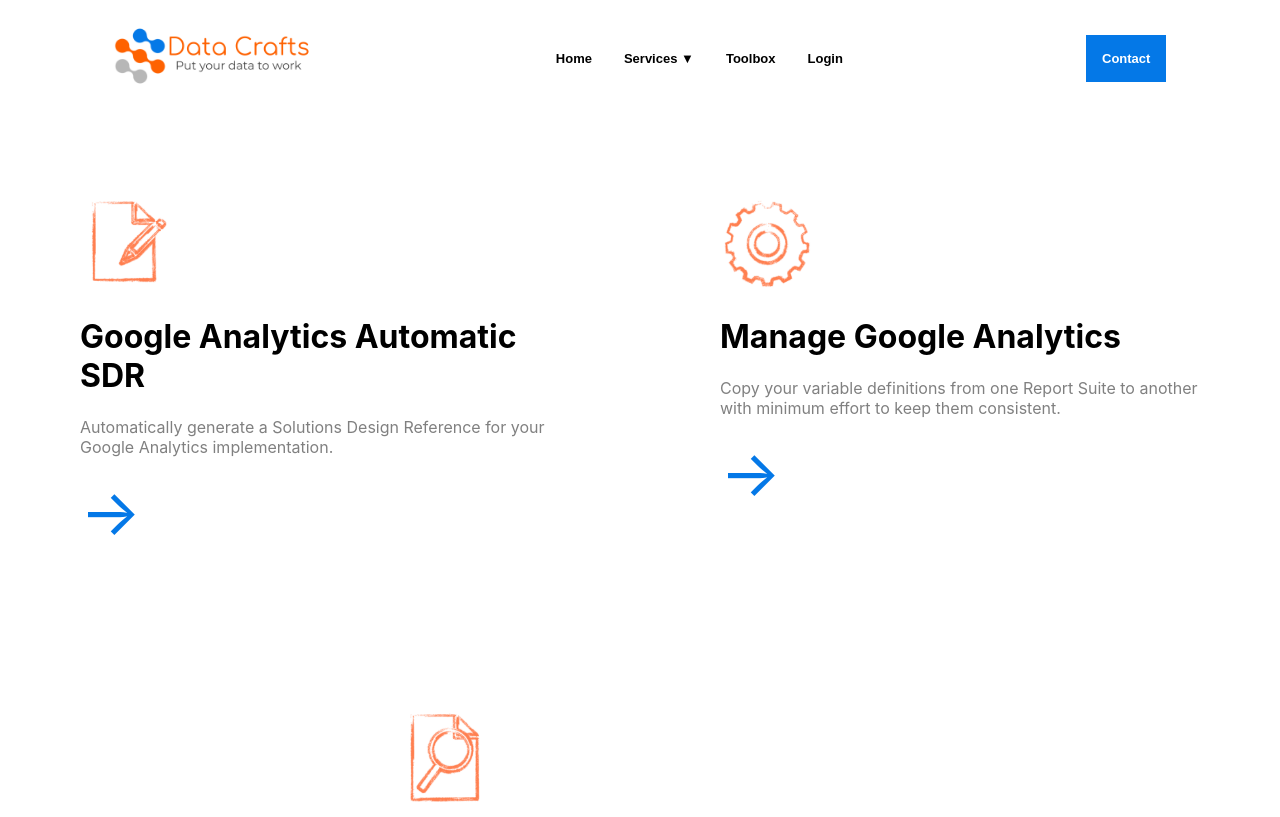
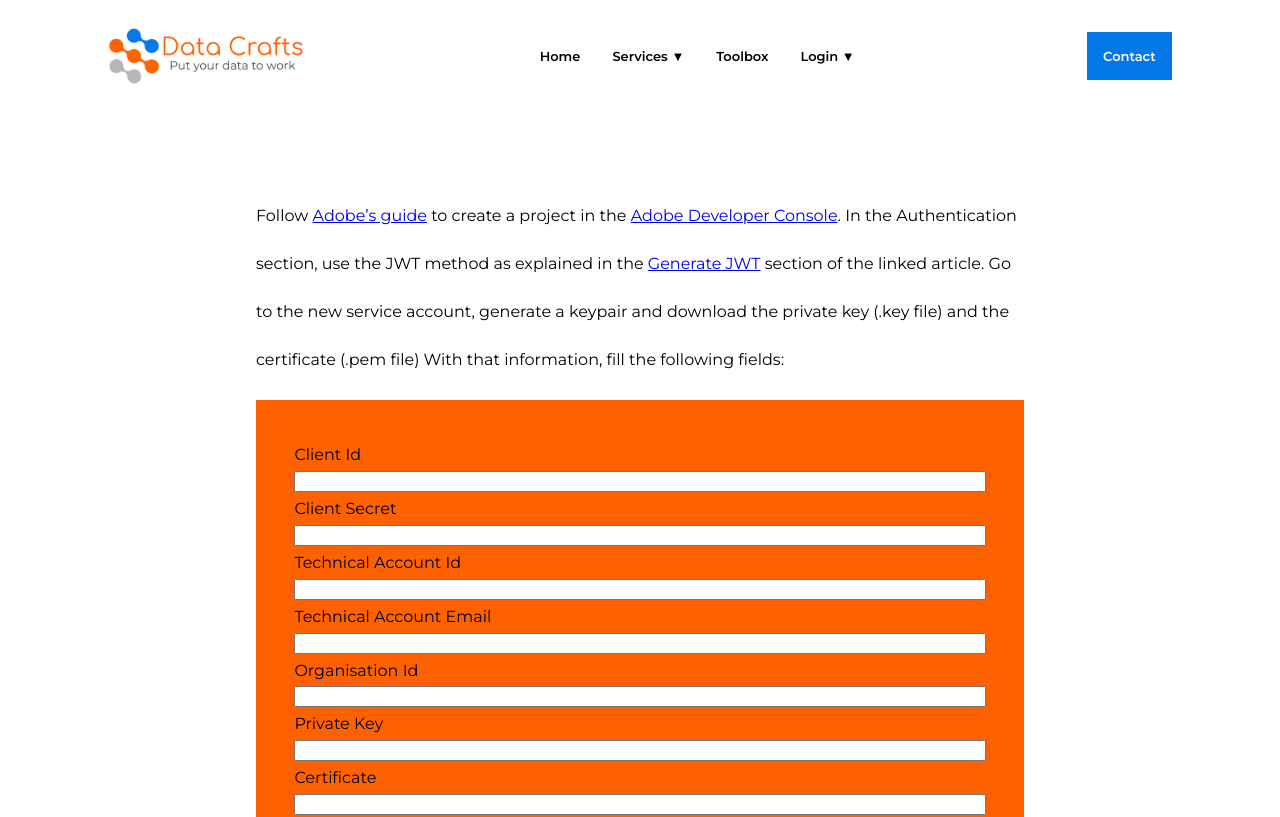
Before and after one commit to ArturBlaya/DC---Toolbox-mockups, a React (Create React App) app: page /credentials_form in a window 1280 px wide. Shown: the top 817 px of the page. Built offline with nearby package versions, Linux system fonts and the light colour scheme.

Commit message:
pagination added

```diff
--- a/package.json
+++ b/package.json
@@ -8,6 +8,7 @@
     "@testing-library/user-event": "^13.5.0",
     "react": "^18.2.0",
     "react-dom": "^18.2.0",
+    "react-router-dom": "^6.3.0",
     "react-scripts": "5.0.1",
     "web-vitals": "^2.1.4"
   },
--- a/public/index.html
+++ b/public/index.html
@@ -24,6 +24,14 @@
       work correctly both with client-side routing and a non-root public URL.
       Learn how to configure a non-root public URL by running `npm run build`.
     -->
+
+    <!-- GOOGLE FONTS -->
+    <link rel="preconnect" href="https://fonts.googleapis.com">
+    <link rel="preconnect" href="https://fonts.gstatic.com" crossorigin>
+    <link href="https://fonts.googleapis.com/css2?family=Montserrat:wght@400;600&display=swap" rel="stylesheet">
+    <!-- GOOGLE FONTS -->
+
+
     <title>Data Crafts Toolbox</title>
   </head>
   <body style=margin:0>
--- a/src/App.jsx
+++ b/src/App.jsx
@@ -1,14 +1,30 @@
+import ReactDOM from "react-dom/client";
+import {
+  BrowserRouter,
+  Routes,
+  Route,
+} from "react-router-dom";
+
 import styles from './App.module.css'
 import { Navbar } from './components/navbar';
-import { Options } from './components/options';
 import { Footer } from './components/footer';
+import { Options } from "./components/options";
+import { Sdr } from "./components/sdr";
+import { Credentials_form } from "./components/credentials_form";
 
 function App() {
-  return (
-    <div className={styles.container}>
+  return (<div className={styles.main}>
       <Navbar/>
-      <Options/>
+      <BrowserRouter>
+        <Routes>
+          <Route path="/" element={<Options/>}/>
+          <Route path="/automatic_sdr" element={<Sdr/>}/>
+          <Route path="/credentials_form" element={<Credentials_form/>}/>
+        </Routes>
+      </BrowserRouter>
       <Footer/>
+
+
     </div>
   );
 }
--- a/src/App.module.css
+++ b/src/App.module.css
@@ -1,9 +1,6 @@
-.container {
-  margin: 0%;
-  padding: 0%;
-  height: 100vh;
-  min-height: 100%;
-  background-color:white;
+.main {
+  min-height: 100vh;
   display: flex;
   flex-direction: column;
+  justify-content: space-between;
 }
--- /dev/null
+++ b/src/components/credentials_form.jsx
@@ -0,0 +1,30 @@
+import styles from './credentials_form.module.css';
+
+export function Credentials_form() {
+  return <div className={styles.container}>
+
+    <p className={styles.p}> Follow <a href="https://developer.adobe.com/analytics-apis/docs/2.0/guides/">Adobe’s guide</a> to create a project in the <a href="https://developer.adobe.com/console/home">Adobe Developer Console</a>.
+      In the Authentication section, use the JWT method as explained in the <a href="https://developer.adobe.com/developer-console/docs/guides/credentials/#generate-jwt">Generate JWT</a> section of the linked article.
+      Go to the new service account, generate a keypair and download the private key (.key file) and the certificate (.pem file)
+      With that information, fill the following fields:
+    </p>
+    <div className={styles.div_form}>
+      <form action="" className={styles.form}>
+        <label>Client Id</label>
+        <input type="text" name="Client Id" id="" />
+        <label>Client Secret</label>
+        <input type="text" name="" id="" />
+        <label>Technical Account Id</label>
+        <input type="text" name="" id="" />
+        <label>Technical Account Email</label>
+        <input type="text" name="" id="" />
+        <label>Organisation Id</label>
+        <input type="text" name="" id="" />
+        <label>Private Key</label>
+        <input type="text" name="" id="" />
+        <label>Certificate</label>
+        <input type="text" name="" id="" />
+      </form>
+    </div>
+  </div>
+}
--- /dev/null
+++ b/src/components/credentials_form.module.css
@@ -0,0 +1,27 @@
+.container {
+  font-family: 'Montserrat', sans-serif;
+  display: flex;
+  flex-wrap: wrap;
+  flex-direction: column;
+  align-items: center;
+  margin: auto 0 auto 0;
+  padding: 5% 20% 10% 20%;
+}
+
+.p {
+  line-height: 3rem;
+}
+
+
+.div_form {
+  background-color: #fe6100;
+  width: 100%;
+}
+.form {
+  display: flex;
+  flex-direction: column;
+  margin: 5%;
+}
+.form label {
+  margin: 1% 0 1% 0;
+}
--- a/src/components/navbar.jsx
+++ b/src/components/navbar.jsx
@@ -3,21 +3,29 @@ import clear_logo from '../img/data-crafts-clear-brand.png';
 
 export function Navbar() {
   return <nav className={styles.nav}>
-    <div className={styles.img_div}>
-      <img src={clear_logo} alt="clear_logo" className={styles.clear_logo} />
-    </div>
-    <div className={styles.buttons}>
+
+    <img src={clear_logo} alt="clear_logo" className={styles.clear_logo} />
+
+    <div className={styles.links}>
       <a className={styles.a} href="../public/index.html">Home</a>
-      <button className={styles.a}>
+      <a className={styles.a}>
         Services ▼
         <div className={styles.dropdown}>
-          <a className="" href="../public/index.html">Digital Analytics</a>
-          <a className="" href="../public/index.html">Business Intelligense</a>
-          <a className="" href="../public/index.html">Data Engineering</a>
+          <a className={styles.a} href="../public/index.html">Digital Analytics</a>
+          <a className={styles.a} href="../public/index.html">Business Intelligense</a>
+          <a className={styles.a} href="../public/index.html">Data Engineering</a>
         </div>
-      </button>
+      </a>
       <a className={styles.a} href="../public/index.html">Toolbox</a>
-      <a className={styles.a} href="http://localhost:3030/oauth/google">Login</a>
+
+      <a className={styles.a}>
+        Login ▼
+        <div className={styles.dropdown}>
+          <a className={styles.a} href="http://localhost:3030/oauth/google">Google</a>
+          <a className={styles.a} href="http://localhost:3030/oauth/github">Github</a>
+        </div>
+      </a>
+
     </div>
     <a className={styles.button} href="../public/index.html">Contact</a>
   </nav>
--- a/src/components/navbar.module.css
+++ b/src/components/navbar.module.css
@@ -6,60 +6,57 @@
   flex-wrap: wrap;
 }
 
-.nav > * {
-  background-color: white;
-}
-
-.img_div{
-  flex: none;
-}
 .clear_logo {
   height: 7rem;
 }
 
-.buttons {
+.links {
   display: flex;
-  flex: initial;
-}
-
-.a , .button {
-  font-family: sans-serif;
-  border: none;
-  font-size: small;
-  text-decoration: none;
-  padding: 1rem;
-  font-weight: bold;
-  cursor: pointer;
 }
 
 .a {
-  background-color: white;
+  font-family: 'Montserrat', sans-serif;
   color: black;
+  font-weight: 600;
+  font-size: small;
+  text-decoration: none;
+  border: none;
+  padding: 1rem;
+  cursor: pointer;
 }
 .a:hover {
   color: #0478E7;
 }
-.button {
-  flex: initial;
-  color: white;
-  background-color: #0478E7;
-  position: relative;
-}
-.button:hover {
-  background-color: #0054a2;
-}
+
 
 .dropdown {
+  background-color: white;
   display: flex;
   flex-direction: column;
   position: absolute;
   margin-top: 1rem;
   visibility: hidden;
   opacity: 0;
-  transition: visibility 0s, opacity 0.4s;
+  transition: visibility 0.5s, opacity 0.5s;
   align-items: flex-start;
 }
-.buttons button:hover .dropdown {
+.a:hover > .dropdown {
   visibility: visible;
   opacity: 1;
 }
+
+
+.button {
+  color: white;
+  background-color: #0478E7;
+  font-family: 'Montserrat', sans-serif;
+  font-weight: 600;
+  font-size: small;
+  text-decoration: none;
+  border: none;
+  padding: 1rem;
+  cursor: pointer;
+}
+.button:hover {
+  background-color: #0054a2;
+}
--- a/src/components/options.jsx
+++ b/src/components/options.jsx
@@ -10,19 +10,19 @@ export function Options() {
       <img src={sdr} alt="sdr" className={styles.img}/>
       <h1>Google Analytics Automatic SDR</h1>
       <p className={styles.p}>Automatically generate a Solutions Design Reference for your Google Analytics implementation.</p>
-      <a className={styles.a} href="">→</a>
+      <a className={styles.a} href="/automatic_sdr">→</a>
     </div>
     <div className={styles.col}>
       <img src={manage} alt="manage" className={styles.img}/>
       <h1>Manage Google Analytics</h1>
       <p className={styles.p}>Copy your variable definitions from one Report Suite to another with minimum effort to keep them consistent.</p>
-      <a className={styles.a} href="">→</a>
+      <a className={styles.a} href="/manage">→</a>
     </div>
     <div className={styles.col}>
     <img src={audit} alt="audit" className={styles.img}/>
       <h1>Google Analytics Audit</h1>
-      <p className={styles.p}>Copy your variable definitions frmo one Report Suite to another with minimum effort to keep them consistent.</p>
-      <a href="">→</a>
+      <p className={styles.p}>Copy your variable definitions from one Report Suite to another with minimum effort to keep them consistent.</p>
+      <a className={styles.a} href="/audit">→</a>
     </div>
   </div>
 }
--- a/src/components/options.module.css
+++ b/src/components/options.module.css
@@ -1,4 +1,5 @@
 .container {
+  font-family: 'Montserrat', sans-serif;
   background-color: white;
   display: flex;
   align-content: space-around;
@@ -6,11 +7,11 @@
   flex-wrap: wrap;
   margin-top: auto;
   margin-bottom: auto;
+  padding: 5rem;
 }
 
 .col {
-  width: 30rem;
-  padding: 5rem ;
+  width: 25rem;
 }
 
 .p {
@@ -25,4 +26,8 @@
   text-decoration: none;
   font-size: 4rem;
   color: #0478E7;
+  transition: margin-left 1s;
 }
+.a:hover {
+  margin-left: 1rem;
+}
--- /dev/null
+++ b/src/components/sdr.jsx
@@ -0,0 +1,11 @@
+import styles from './sdr.module.css';
+
+export function Sdr() {
+  return <div className={styles.container}>
+    <h2 className={styles.h2}>GENERATE SDR</h2>
+    <h1 className={styles.h1}>Connect to a Report Suite</h1>
+    <div >
+
+    </div>
+  </div>
+}
--- /dev/null
+++ b/src/components/sdr.module.css
@@ -0,0 +1,14 @@
+.container {
+  font-family: 'Montserrat', sans-serif;
+  display: flex;
+  flex-wrap: wrap;
+  flex-direction: column;
+  align-items: center;
+  margin-top: auto;
+  margin-bottom: auto;
+  padding: 5rem;
+}
+
+.h2 {
+  color: #fe6100;
+}
```
Also changed, not shown: 2 other files (tests, documents, lock files or other folders).
